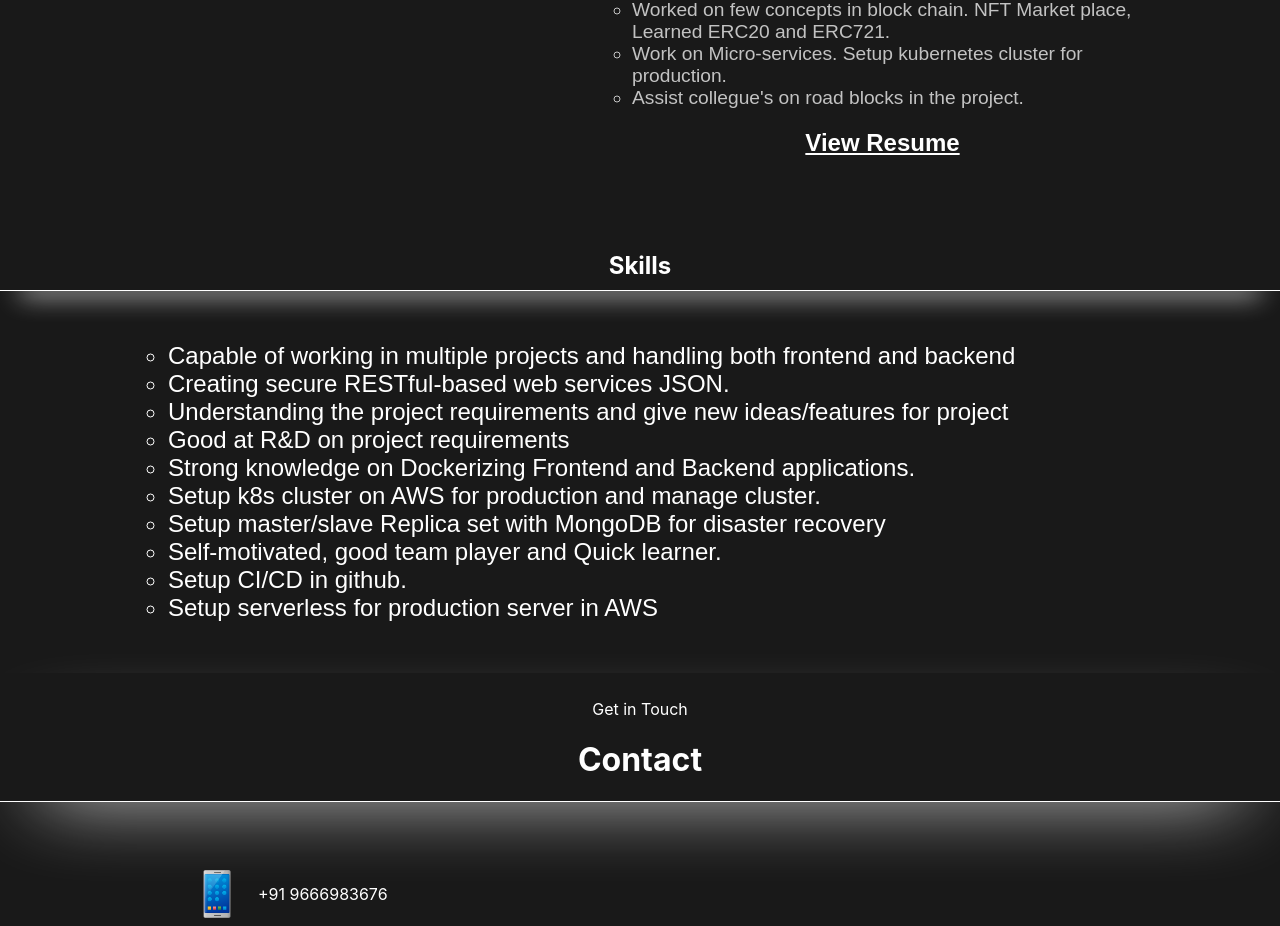
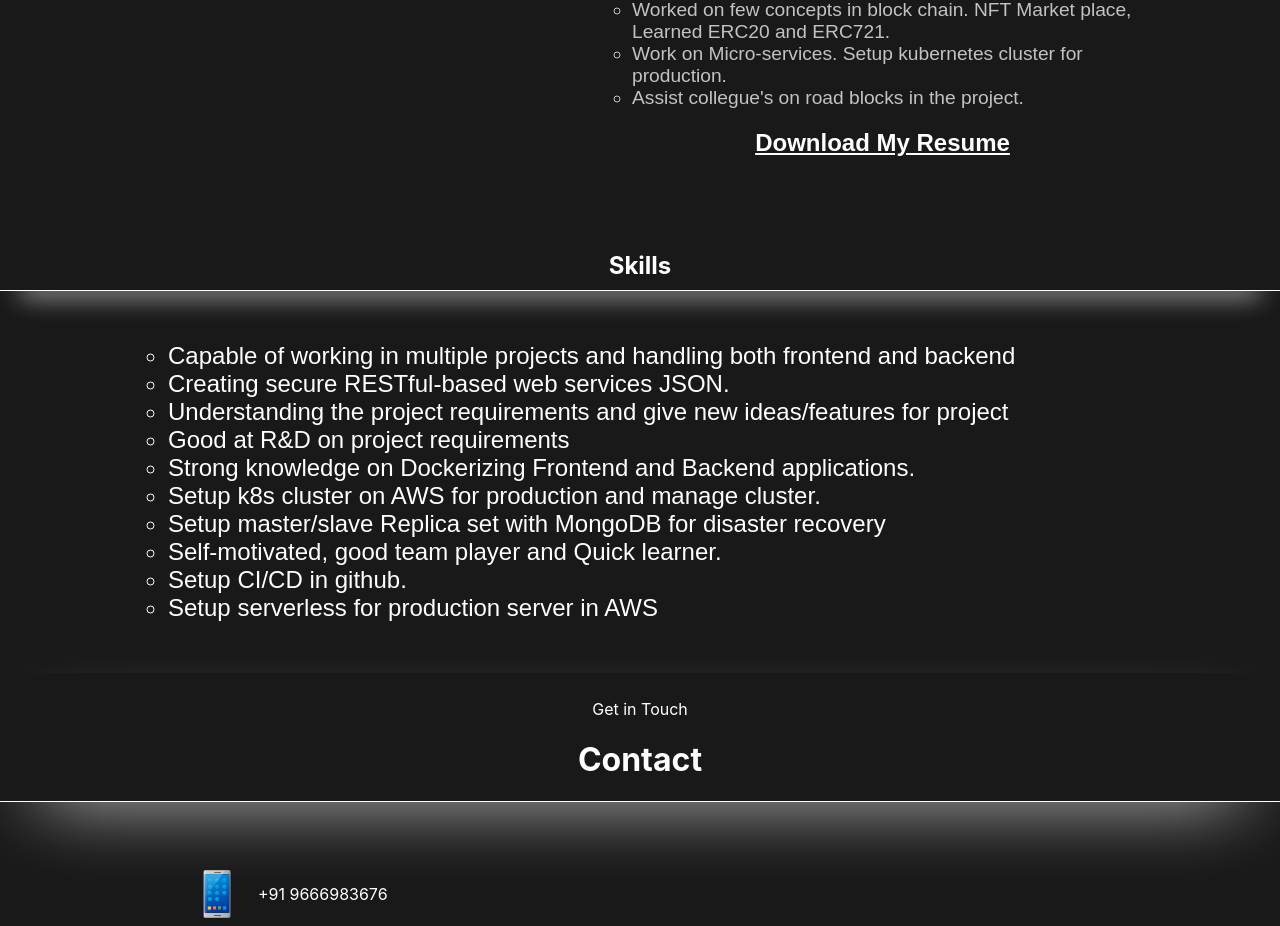
Before and after one commit to vamsichilukuri/portfolio, a React (Create React App) app: page /#/ in a window 1280 px wide. Shown: the part 3750-4676 px from the top of the page. Built offline with nearby package versions, Linux system fonts and the light colour scheme; a web font is replaced by a local one.

Commit message:
added resume

```diff
--- a/src/components/pages/profile/Profile.jsx
+++ b/src/components/pages/profile/Profile.jsx
@@ -6,7 +6,7 @@ import { Grid } from "@material-ui/core";
 //-----> Image's & Icon's
 // import Vamsi1 from "./images/vamsi1.jpeg";
 import Vamsi2 from "./images/vamsi2.jpg";
-// import resume from "https://docs.google.com/document/d/1gaHqGdVPN3ok8Seg4rCxHPQb7cBN0EBg/edit?rtpof=true";
+import resume from "./documents/VamsiFullStackDev.docx";
 
 //-----> SCSS
 import "./profile.scss";
@@ -191,11 +191,12 @@ function Profile() {
 
 						<div className="resume_block">
 							<a
-								href="https://docs.google.com/document/d/1gaHqGdVPN3ok8Seg4rCxHPQb7cBN0EBg/edit?usp=sharing&ouid=106070228097602070334&rtpof=true&sd=true"
+								// href="https://docs.google.com/document/d/1gaHqGdVPN3ok8Seg4rCxHPQb7cBN0EBg/edit?usp=sharing&ouid=106070228097602070334&rtpof=true&sd=true"
+								href={resume}
 								target="_blank"
 								rel="noreferrer"
 							>
-								View Resume
+								Download My Resume
 							</a>
 						</div>
 					</div>
```
